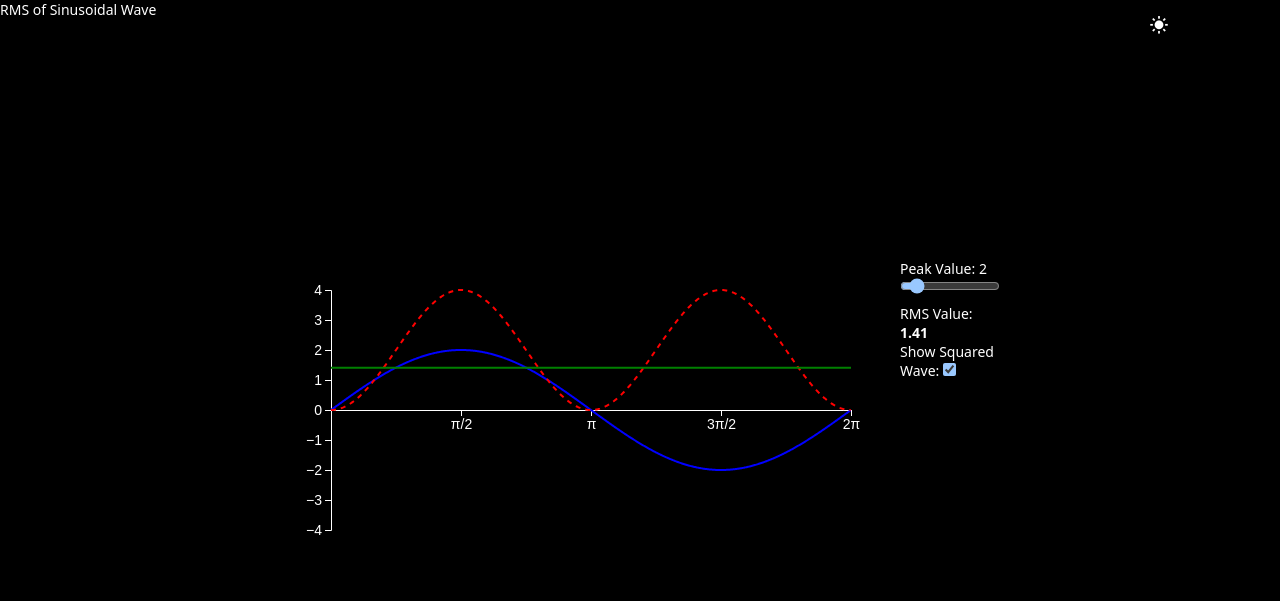
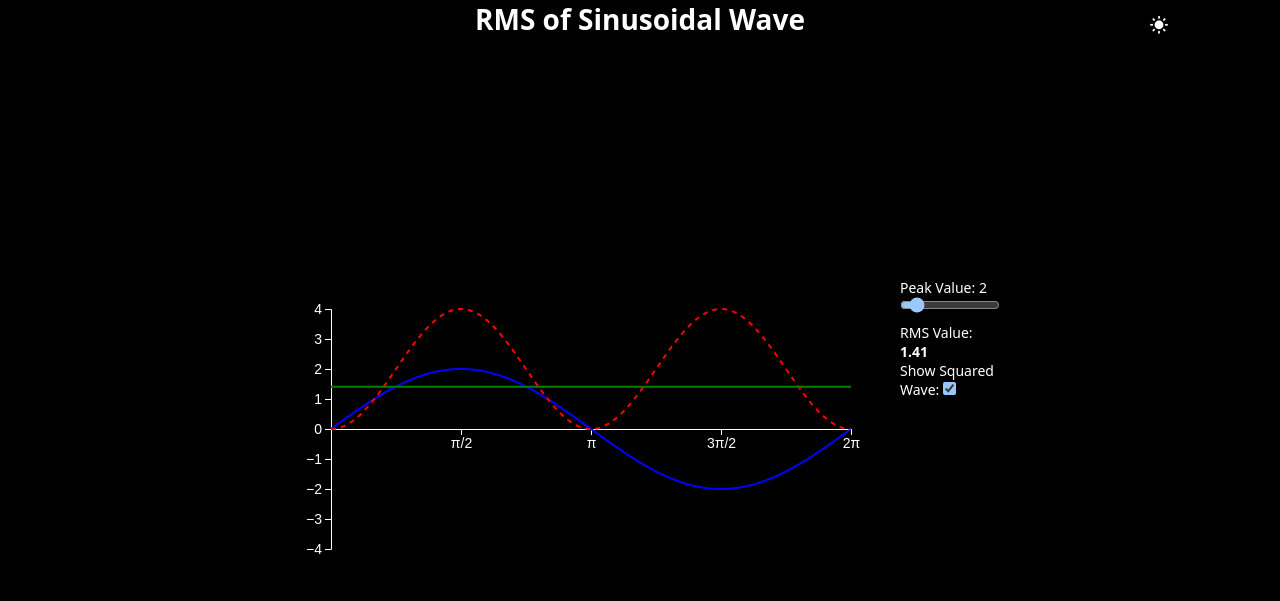
Before and after one commit to Siizer/RMS, a plain HTML site: page index.html in a window 1280 px wide. Drawn offline with nearby package versions, Linux system fonts and the light colour scheme.

Commit message:
Update style.css

```diff
--- a/style.css
+++ b/style.css
@@ -79,11 +79,16 @@ button:hover:after{
 }
 
 #main-container {
-	display:flex;
-	justify-content:center;
-	align-items:center;
+  display:flex;
+  justify-content:center;
+  align-items:center;
   height: 100vh;
-  border:1px solid black;
+}
+
+.pageTitle{
+  text-align: center;
+  font-size: 2rem;
+  font-weight: bold;
 }
 
 #waveDisplay {
```
